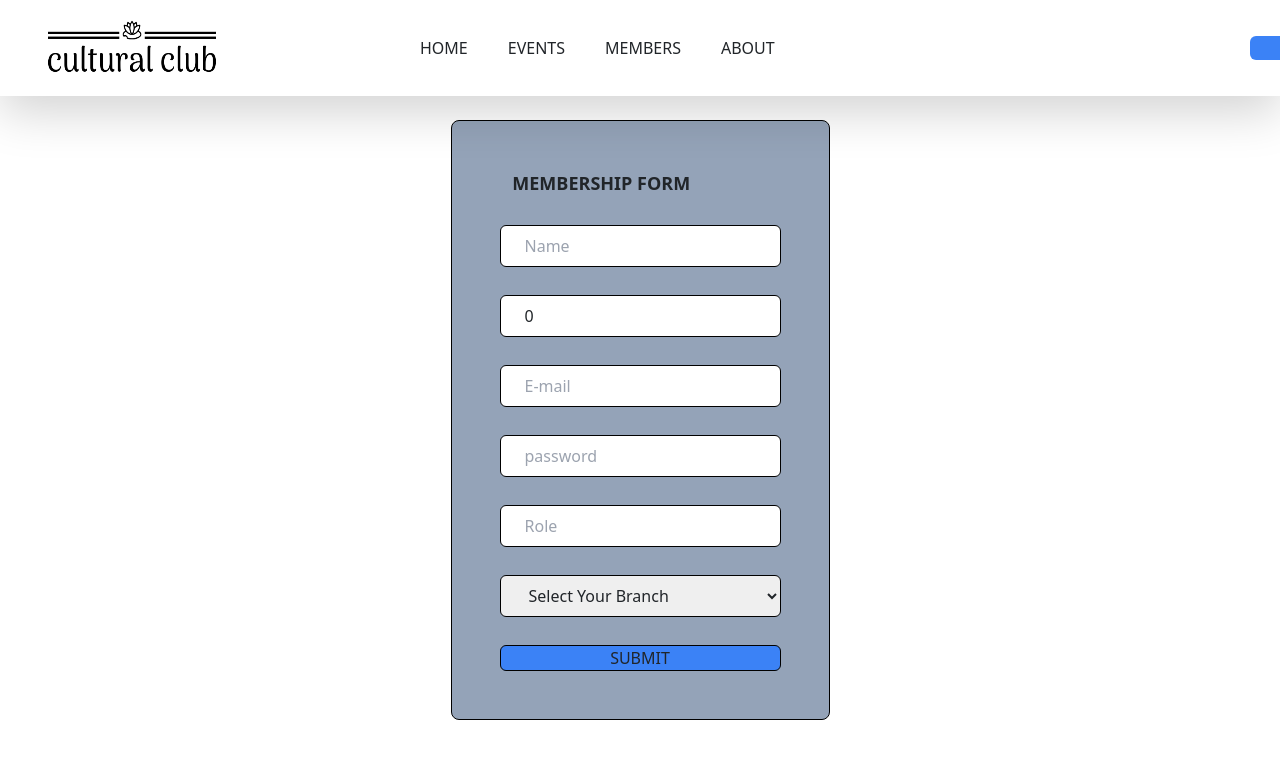
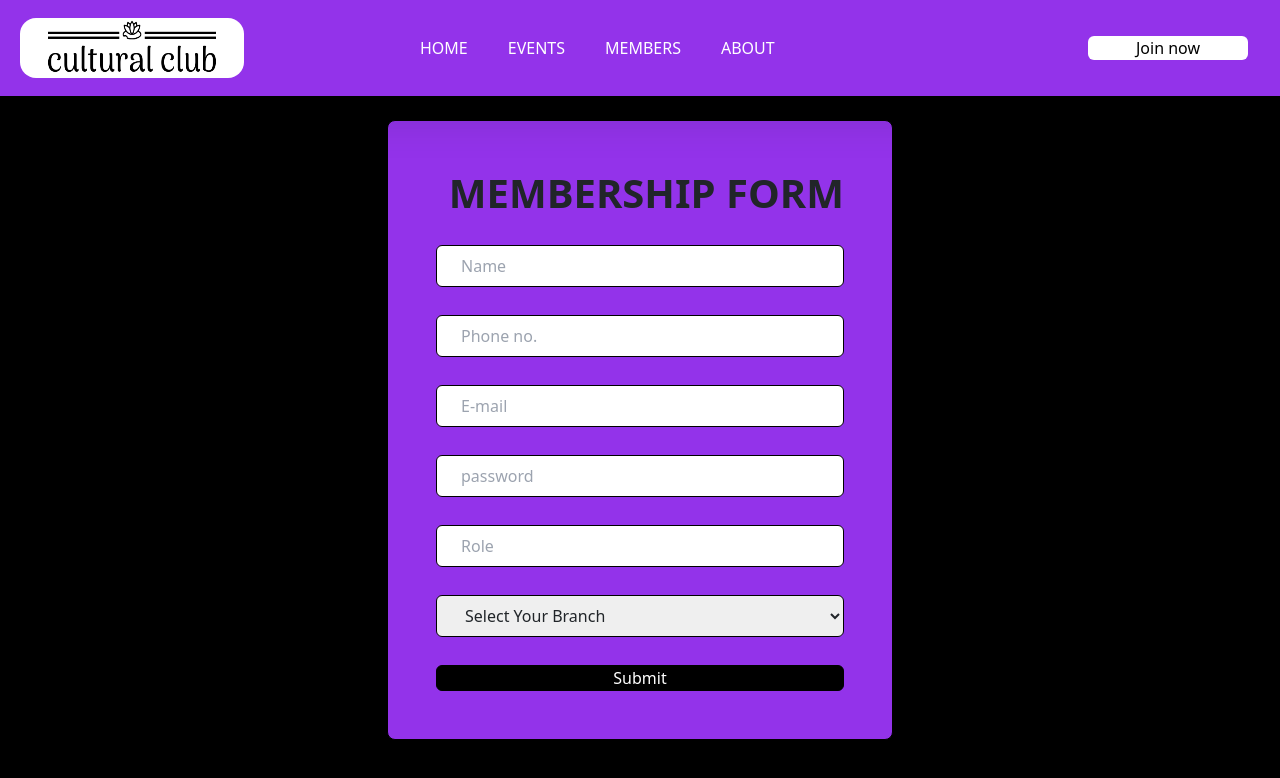
Before and after one commit to Dilraj1005/cultral-club, a React (Vite) app: page /Membershipform in a window 1280 px wide. Shown: the top 778 px of the page. Built offline with nearby package versions, Linux system fonts and the light colour scheme; no server answers.

Commit message:
editing home page

```diff
--- a/index.html
+++ b/index.html
@@ -8,7 +8,7 @@
     <script src="https://cdn.jsdelivr.net/npm/bootstrap@5.3.2/dist/js/bootstrap.bundle.min.js"></script>
     <title>Vite + React</title>
   </head>
-  <body>
+  <body style="background-color: black;">
     <div id="root"></div>
     <script type="module" src="/src/main.jsx"></script>
   </body>
--- a/src/App.css
+++ b/src/App.css
@@ -1,7 +1,8 @@
 
 *{margin: 0;
 padding: 0;
-box-sizing: border-box;}
+box-sizing: border-box;
+}
 
 #demo{
     z-index: 0;
@@ -10,3 +11,8 @@ box-sizing: border-box;}
     background-image: url("./images/university_logo.jpg");
     background-size: cover;background-repeat: no-repeat;
 }
+.glow-purple {
+    color: white;
+    text-shadow: 10px 10px 30px rgba(72, 146, 215, 0.8);
+    mix-blend-mode: screen;
+  }
--- a/src/App.jsx
+++ b/src/App.jsx
@@ -12,46 +12,11 @@ import Events from './pages/Events'
 import About from './pages/About'
 import 'bootstrap/dist/css/bootstrap.min.css';
 
-const Typewriter = ({ sentence, onComplete }) => {
-  const [currentText, setCurrentText] = useState("");
-  const [currentIndex, setCurrentIndex] = useState(0);
 
-  useEffect(() => {
-    const timer = setTimeout(() => {
-      if (currentIndex < sentence.length) {
-        setCurrentText((prevText) => prevText + sentence[currentIndex]);
-        setCurrentIndex((prevIndex) => prevIndex + 1);
-      } else {
-        if (onComplete) onComplete();
-      }
-    }, 50);
-
-    return () => clearTimeout(timer);
-  }, [currentIndex, sentence, onComplete]);
-
-  return <div id="first"  className="flex justify-center mt-[20vh]  w-[50vw] h-[80vh] ">
-   <h1 className=" font-bold text-[10vh] text-blue-500">{currentText}</h1></div> ;
-};
 
 
 
 function App(){
-  const initialSentence = "WELCOME TO THE CULTURAL CLUB!";
-  const [showPage, setShowPage] = useState(false);
-
-  useEffect(() => {
-    const timer = setTimeout(() => {
-      setShowPage(true);
-    }, initialSentence.length * 300);
-
-    return () => clearTimeout(timer);
-  }, []);
-
-  const handleTypewriterComplete = () => {
-    setTimeout(() => {
-      setShowPage(true);
-    }, 300);
-  };
 
   //add2
 
@@ -85,20 +50,17 @@ useEffect(()=>{
      setMember([...Member,newMember])
       ;}
       return(
-        <div>
-        {!showPage && <Typewriter sentence={initialSentence} onComplete={handleTypewriterComplete} />}
-        {showPage && (
         <>
         {/* Render the rest of your components here */}
-            < div className="overflow-hidden  ">
+        < div className="overflow-hidde  ">
 <Navbar />
-  <div className="flex flex-row items-center gap-6 mt-6  justify-center">
+<div >
 <Routes>
 <Route path='/' element={<Homepage />} />
-    <Route path="/members" element={<div className=" bg-gray-700 flex justify-center items-center w-[50vw] gap-3 rounded-xl" >
+<Route path="/members" element={<div className=" bg-purple-600  flex justify-center items-center w-[50vw] gap-3 rounded-xl ml-[25vw] mt-[10vh] " >
 <Members Member={Member} />
 </div>} />
-   <Route path="/Membershipform" element={<Membershipform  Addmember={Addmember}/>}/>
+<Route path="/Membershipform" element={<Membershipform  Addmember={Addmember} Member={Member}/>}/>
       <Route path='/events' element={<Events />} />
      <Route path='/about' element={<About />} />
 </Routes>
@@ -107,6 +69,4 @@ useEffect(()=>{
 </div>
       </>
       )}
-      </div>
-      )}
 export default App;
--- a/src/components/Carousels.jsx
+++ /dev/null
@@ -1,78 +0,0 @@
-import React from 'react'
-import Carousel from 'react-bootstrap/Carousel';
-// import ExampleCarouselImage from 'components/ExampleCarouselImage';
-import img1 from '../images/img1.jpg'
-import img2 from '../images/img2.jpg'
-import img3 from '../images/img3.jpg'
-
-const Carousels = () => {
-  return (
-
-    <>
-    {/* <div classNameName=' bg-slate-200 w-[100%] h-[100] border-transparent '>
-    <Carousel classNameName='  '  >
-    <Carousel.Item>
-      <img style={{height:'500px', width:'900px'}} classNameName='d-block ml-[135px]  ' src={img1} text="First slide" />
-      <Carousel.Caption>
-
-      </Carousel.Caption>
-    </Carousel.Item>
-    <Carousel.Item>
-    <img style={{height:'500px',width:'900px'}}  classNameName='d-block  ml-[135px] ' src={img2} text="Second slide" />
-      <Carousel.Caption>
-
-      </Carousel.Caption>
-    </Carousel.Item>
-    <Carousel.Item>
-    <img style={{height:'500px',width:'900px'}}  classNameName='d-block  ml-[135px]  ' src={img3} text="Third slide" />
-      <Carousel.Caption>
-
-
-      </Carousel.Caption>
-    </Carousel.Item>
-  </Carousel>
-
-
-
-
-  </div> */}
-
-
-  <div id="demo" className="carousel slide "  data-bs-ride="carousel" >
-
-{/* <!-- Indicators/dots --> */}
-<div className="carousel-indicators">
-  <button type="button" data-bs-target="#demo" data-bs-slide-to="0" className="active"></button>
-  <button type="button" data-bs-target="#demo" data-bs-slide-to="1"></button>
-  <button type="button" data-bs-target="#demo" data-bs-slide-to="2"></button>
-</div>
-
-{/* <!-- The slideshow/carousel --> */}
-<div className="carousel-inner h-[600px] w-[900px] mx-[120px] ">
-  <div className="carousel-item active" >
-    <img src={img1} alt="" className="d-block w-100 h-[600px] w-[900px] mx-[10px]  " />
-  </div>
-  <div className="carousel-item">
-    <img src={img2} className="d-block w-100 h-[600px] w-[900px] mx-[10px]" />
-  </div>
-  <div className="carousel-item">
-    <img src={img3} className="d-block w-100 h-[600px] w-[900px] mx-[10px]" />
-  </div>
-</div>
-
-{/* <!-- Left and right controls/icons --> */}
-<button className="carousel-control-prev "  type="button" data-bs-target="#demo" data-bs-slide="prev">
-  <span className="carousel-control-prev-icon bg-stone-700 rounded-full m-1"></span>
-</button>
-<button className="carousel-control-next" type="button" data-bs-target="#demo" data-bs-slide="next">
-  <span className="carousel-control-next-icon bg-stone-700 rounded-full m-1"></span>
-</button>
-</div>
-
-
-  </>
-
-  )
-}
-
-export default Carousels
--- a/src/components/Membercard.jsx
+++ b/src/components/Membercard.jsx
@@ -2,7 +2,7 @@ import React from 'react'
 
 function Membercard ({Membername,Memberphone,Memberemail,Memberbranch,Memberrole}){
   return(
-    <div className='flex  justify-center items-center gap-28 border rounded-md w-[40vw] p-3 m-3  bg-gray-400'>
+    <div className='flex  justify-center items-center gap-28 border rounded-md w-[40vw] p-3 m-3 bg-white text-black '>
       <div className='flex flex-col items-center'>
      <img src="https://encrypted-tbn0.gstatic.com/images?q=tbn:ANd9GcSUhS5gl74k04e7_MnTeB_lqNQm7taHhAT91f4MFdJSfg&s" alt="" className='h-[70px]  rounded-full'/>
       <h1 className='text-[17px] font-semibold'>{Membername}</h1>
--- a/src/components/Members.jsx
+++ b/src/components/Members.jsx
@@ -4,10 +4,11 @@ import { Link } from 'react-router-dom'
 
 const Members = ({Member}) => {
   return (
-    <div className='gap-3 flex flex-col p-3  '>
-        <h1 className='text-[20px] font-medium'>MEMBERS</h1>
 
-{Member==false ? <div>"NO Members Yet !"</div>:<div className='h-[50vh] overflow-y-scroll stacked-fractions'>
+    <div className='gap-3 flex flex-col p-3 text-white h-auto'>
+        <h1 className='text-[5vh] font-medium text-white '>MEMBERS</h1>
+
+{Member==false ? <div className='text-black font-bold text-[5vh]'>"NO Members Yet !"</div>:<div className='h-[50vh] overflow-y-scroll stacked-fractions'>
 {
    Member.map((values,index)=>{
        return <Membercard key={index} Membername={values.username}
@@ -16,9 +17,12 @@ const Members = ({Member}) => {
         Memberbranch={values.userbranch}
         Memberrole={values.userrole}/>
       })}
+
         </div>}
+        <div>
+        <Link to="/Membershipform"><button className='rounded-md bg-black px-5  ml-5 hover:scale-125 hover:font-bold'>Join now</button></Link>
+        </div>
 
-    <Link to="/Membershipform"><button className='rounded-md bg-blue-500 px-5 '>Join now</button></Link>
     </div>
   )
 }
--- a/src/components/Membershipform.jsx
+++ b/src/components/Membershipform.jsx
@@ -3,12 +3,14 @@ import * as yup from "yup"
 import {app,auth} from "/src/firebase.jsx"
 import { sendEmailVerification } from 'firebase/auth'
 import {createUserWithEmailAndPassword} from "firebase/auth"
+import { useNavigate } from "react-router-dom"
 
 let email="/^[\w-\.]+@([\w-]+\.)+[\w-]{2,4}$/"
 const Membershipform = ({Addmember,Member}) => {
+  const navigate=useNavigate()
   const [Formdata,setFormdata]=useState({
     username:"",
-    userphone:0,
+    userphone:"",
     useremail:"",
     userpassword:"",
     userrole:"",
@@ -24,9 +26,13 @@ const Membershipform = ({Addmember,Member}) => {
 
 })
  return (
-    <div className='flex justify-center items-center '>
+    <div className='flex justify-center items-center ' id="formdiv">
       <form action=""
-      onSubmit={async(e)=>{e.preventDefault()
+      onSubmit={
+        async(e)=>{
+          e.preventDefault()
+
+
            for(let i of Member){
             if (i["useremail"]==Formdata.useremail){
               alert("Member from this email already exist")
@@ -43,9 +49,8 @@ const Membershipform = ({Addmember,Member}) => {
                   console.log(user)
                   console.log(data)
                   sendEmailVerification(user).then(alert("please verify your email by link send on your mail!"))
-                  if(user.emailVerified==false){console.log("waiting for  email verification!")
-                return}
-              else{console.log("submited sucsessfully!"),setFormdata(Formdata)}
+
+                 setFormdata(Formdata)
               }
           ).catch((err)=>{alert(err.message)
           return})
@@ -68,10 +73,15 @@ const Membershipform = ({Addmember,Member}) => {
         const res= await fetch('https://cultral-group-default-rtdb.firebaseio.com/Users.json',options)
         if (res){console.log(res)}
         else{console.log(error)}
+        document.getElementById("formdiv").innerHTML= "<h1>YOUR FORM IS SUBMITTED!</h1>"
+        setTimeout(() => {
+          navigate("/members")
+        },5000 );
+
 
      }}
-      className='flex flex-col gap-7 border border-black rounded-lg p-12 bg-slate-400'>
-      <h1 className='ml-[1vw] text-lg font-bold'>MEMBERSHIP FORM</h1>
+      className='flex flex-col gap-7 border border-black rounded-lg p-12 bg-purple-600 mt-4'>
+      <h1 className='ml-[1vw] text-[5vh] font-bold '>MEMBERSHIP FORM</h1>
       <input
       id="username"
       name="username"
@@ -111,7 +121,8 @@ const Membershipform = ({Addmember,Member}) => {
         <option value="Ece">ECE</option>
         <option value="Ecm">ECM</option>
       </select>
-      <button type="submit"  className='border border-black rounded-md cursor-pointer bg-blue-500 hover:scale-90'>SUBMIT</button>
+      <input type="submit" className='border border-black rounded-md cursor-pointer bg-black text-white hover:scale-90' />
+
       </form>
     </div>  )
 }
--- a/src/components/Navbar.jsx
+++ b/src/components/Navbar.jsx
@@ -4,19 +4,23 @@ import logoImg2 from '../images/logo2.png'
 
 const Navbar = () => {
   return (
-  <header className='sticky top-0  bg-white shadow-lg z-50 h-24 flex items-center '>
-    <div className='flex items-center pl-5 relative '>
+  <header className='sticky top-0  bg-purple-600 shadow-lg z-50 h-24 flex items-center text-white'>
+    <div className='flex items-center relative pl-5  '>
     <div>
-    <img  src= {logoImg2} className='h-[60px] max-w-[14rem]' />
+    <img   src= {logoImg2} className='h-[60px] max-w-[14rem] rounded-2xl' />
     </div>
-    <div className='flex flex-shrink-0 items-center ml-44 gap-10 '>
+    <div className='flex flex-shrink-0 items-center ml-44 gap-10 w-[50vw] '>
 
-            <Link to="/" className=' hover:scale-125 hover:text-slate-500 hover:font-bold'>HOME</Link>
-            <Link to="/events" className=' hover:scale-125 hover:text-slate-500 hover:font-bold'>EVENTS</Link>
-            <Link to="/members" className=' hover:scale-125 hover:text-slate-500 hover:font-bold'>MEMBERS</Link>
-            <Link to="/about" className=' hover:scale-125 hover:text-slate-500 hover:font-bold'>ABOUT</Link>
-            <Link to="/Membershipform"><button className='rounded-md bg-blue-500 px-5 ml-[34vw] hover:scale-125 hover:font-bold'>Join now</button></Link>
+            <Link to="/" className=' hover:scale-125 hover:text-black hover:font-bold'>HOME</Link>
+            <Link to="/events" className=' hover:scale-125 hover:text-black hover:font-bold'>EVENTS</Link>
+            <Link to="/members" className=' hover:scale-125 hover:text-black hover:font-bold'>MEMBERS</Link>
+            <Link to="/about" className=' hover:scale-125 hover:text-black hover:font-bold'>ABOUT</Link>
          </div>
+         <div className=' absolute w-[13vw] left-[85vw] '>
+
+            <Link to="/Membershipform"><button className='rounded-md bg-white text-black  px-5  hover:scale-125 hover:font-bold'>Join now</button></Link>
+         </div>
+
 
     </div>
 
--- /dev/null
+++ b/src/components/Typewriter.jsx
@@ -0,0 +1,22 @@
+import React, { useState, useEffect } from 'react';
+
+const Typewriter = ({ text }) => {
+  const [displayText, setDisplayText] = useState('');
+  const [currentIndex, setCurrentIndex] = useState(0);
+
+  useEffect(() => {
+    if (currentIndex < text.length) {
+      const intervalId = setInterval(() => {
+        setDisplayText((prevText) => prevText + text[currentIndex]);
+        setCurrentIndex((prevIndex) => prevIndex + 1);
+      }, 100);
+
+
+      return () => clearInterval(intervalId);
+    }
+  }, [text, currentIndex]);
+
+  return <h1 className='font-bold text-[100px] text-white glow-purple'>{displayText}</h1>;
+};
+
+export default Typewriter;
--- a/src/pages/Homepage.jsx
+++ b/src/pages/Homepage.jsx
@@ -1,14 +1,25 @@
 import React from 'react'
-import Carousels from '../Components/Carousels'
+import university_logo from "../images/university_logo.jpg"
 import Cards from '../Components/Cards'
+import Typewriter from '../Components/Typewriter';
+
+const Homepage = () => {
 
 
-const Homepage = () => {
   return (
+    <>
+
+    <div className='flex '>
+      <img className='m-[20px] h-[70vh] rounded-lg' src={university_logo} alt="" />
+    <div className='mt-[20px] flex justify-center items-center w-[50vw] h-[70vh]'>
+    <Typewriter text="WELCOME TO THE CULTURAL CLUB!" />
+    </div>
+    </div>
     <div className='float-left m-0 p-0'>
-    <Carousels />
+
     <Cards />
     </div>
+    </>
   )
 }
 
```
Lines whose indentation alone changed are shown as unchanged.
